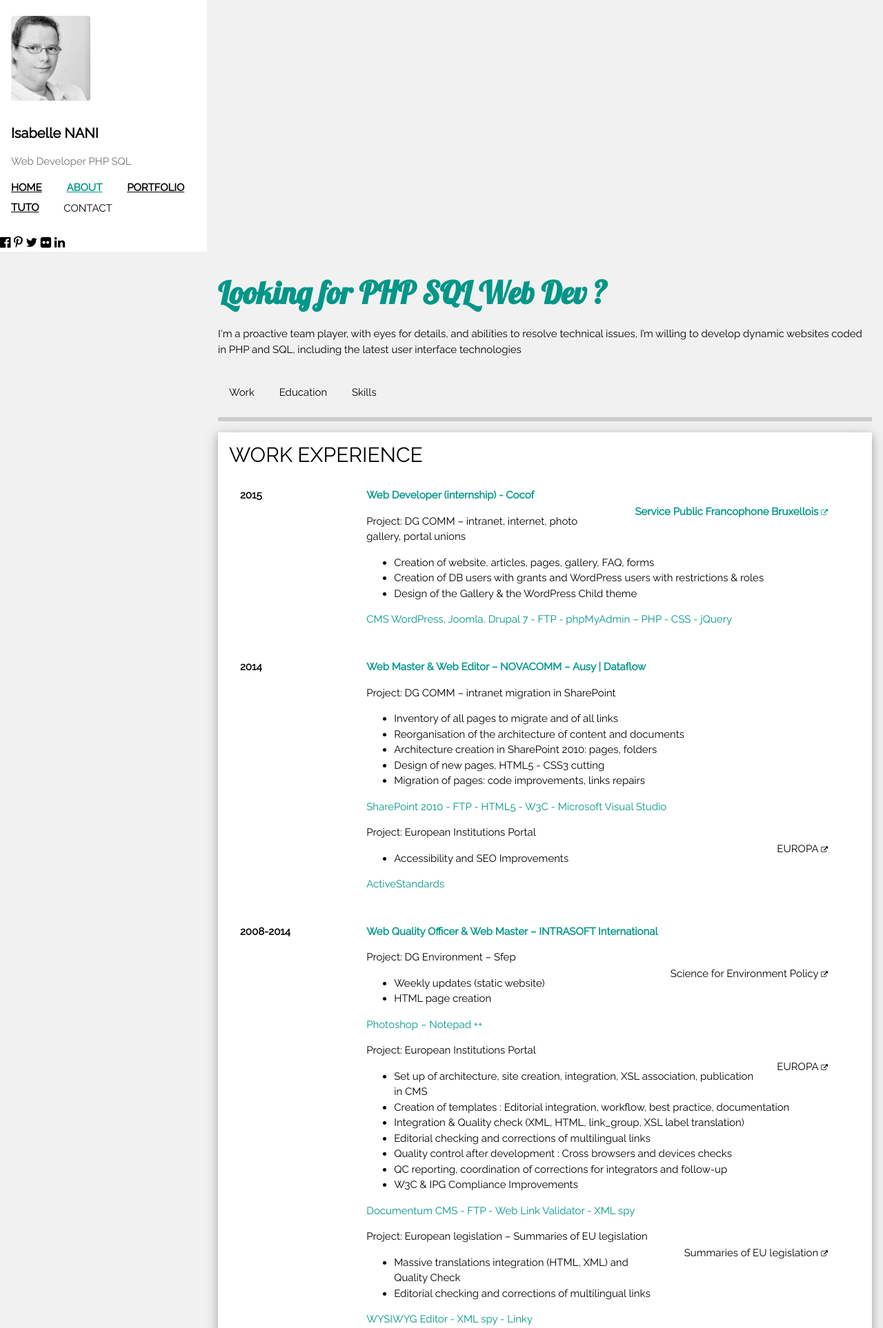
After one commit to iNani27/w3-portfolio, a PHP site: page /bootstrap_theinani/w3/about.php in a window 1280 px wide. The commit adds this page. Shown: the top 1926 px of the page at 69% size. Run offline with PHP 8.4, Linux system fonts and the light colour scheme; some libraries are stand-ins or nearby versions.

Commit message:
design, nav Signed-off-by:Isabelle Nani Dev <Isabelle Nani Dev@192.168.1.2>

```diff
--- /dev/null
+++ b/w3/about.php
@@ -0,0 +1,242 @@
+<?php
+include_once 'view/inc/meta.php';
+?>
+
+<body class="w3-light-grey w3-content" style="max-width:1600px">
+
+    <?php
+    /* include_once 'view/inc/nav.php'; */
+    ?>
+    <!-- Sidenav/menu -->
+    <nav class="w3-sidenav w3-collapse w3-white w3-animate-left" style="z-index:3;width:300px;"><br>
+        <div class="w3-container">
+            <a href="#" onclick="w3_close()" class="w3-hide-large w3-right w3-jumbo w3-padding-large" title="close menu">×</a>
+            <img src="view/img/isabelleNaniSqR.png" style="width:43%;" class="w3-round"><br><br>
+            <h4 class="w3-padding-0"><b>Isabelle</b>&nbsp;<span class="w3-animate-right"><b>NANI</b>&nbsp;</h4>
+            <p><span class="w3-animate-opacity w3-text-grey">Web Developer PHP SQL</span></p>
+        </div>
+        <a href="../w3/print/w3.css_resume.html" class="w3-padding">HOME</a>
+        <a href="about.php" class="w3-padding w3-text-teal">ABOUT</a>
+        <a href="index.php" class="w3-padding">PORTFOLIO</a>
+        <a href="#" class="w3-padding">TUTO</a>
+        <!-- Modal form contact - begin -->
+        <?php
+        include_once 'view/inc/modal.php';
+        ?>
+        <!-- Modal form contact - end -->
+
+
+        <div class="w3-section w3-padding-top w3-large">
+            <a href="#" class="w3-hover-white w3-hover-text-indigo w3-show-inline-block"><i class="fa fa-facebook-official"></i></a>
+            <a href="#" class="w3-hover-white w3-hover-text-red w3-show-inline-block"><i class="fa fa-pinterest-p"></i></a>
+            <a href="#" class="w3-hover-white w3-hover-text-light-blue w3-show-inline-block"><i class="fa fa-twitter"></i></a>
+            <a href="#" class="w3-hover-white w3-hover-text-grey w3-show-inline-block"><i class="fa fa-flickr"></i></a>
+            <a href="#" class="w3-hover-white w3-hover-text-indigo w3-show-inline-block"><i class="fa fa-linkedin"></i></a>
+        </div>
+    </nav>
+
+
+    <!-- Overlay effect when opening sidenav on small screens -->
+    <div class="w3-overlay w3-hide-large w3-animate-opacity" onclick="w3_close()" style="cursor:pointer" title="close side menu"></div>
+
+    <!-- !PAGE CONTENT! -->
+    <div class="w3-main" style="margin-left:300px">
+
+
+        <!-- Header -->
+        <header class="w3-container">
+            <a href="#"><img src="img/isabelleNaniSqR.png" style="width:65px;" class="w3-circle w3-right w3-margin w3-hide-large w3-hover-opacity"></a>
+            <span class="w3-opennav w3-hide-large w3-xxlarge w3-hover-text-grey" onclick="w3_open()"><i class="fa fa-bars"></i></span>
+            <h1 class="w3-animate-opacity w3-font-3 w3-text-teal w3-lobster font-effect-brick-sign"><b>Looking for PHP SQL Web Dev ?</b></h1>
+            <p>I'm a proactive team player, with eyes for details, and abilities to resolve technical issues, I’m willing to develop
+                dynamic websites coded in PHP and SQL, including the latest user interface technologies
+            </p>
+            <div class="w3-section w3-bottombar w3-padding-16">
+
+                <a href="#work"><button class="w3-btn"> Work </button></a>
+
+                <a href="#educ"><button class="w3-btn"> Education</button></a>
+                <a href="#skills"><button class="w3-btn"> Skills</button></a>
+            </div>
+        </header>
+
+        <!-- Work -->
+        <div class="w3-container w3-margin-bottom">
+            <div class="w3-card-4">
+                <div class="w3-container w3-white">
+                    <h2><a id="work"></a>WORK EXPERIENCE</h2>
+                    <div class="w3-row">
+                        <div class="w3-col w3-container" style="width:20%"><p><b>2015</b></p>
+                        </div>
+                        <div class="w3-rest w3-container w3-margin-bottom">
+                            <p class="w3-text-teal">
+                                <b>
+                                    Web Developer (internship) - Cocof <a class="w3-btn w3-hover-teal w3-margin w3-right" target="blank" href="http://www.spfb.brussels/" title="spfb"> Service Public Francophone Bruxellois <i class="w3-tiny fa fa-external-link"> </i></a>
+                                </b>
+                            </p>
+                            <p>Project: DG COMM – intranet, internet, photo gallery, portal unions</p>
+                            <ul>
+                                <li>Creation of website, articles, pages, gallery, FAQ, forms</li>
+                                <li>Creation of DB users with grants and WordPress users with restrictions & roles</li>
+                                <li>Design of the Gallery & the WordPress Child theme</li>
+                            </ul>
+                            <p class="w3-text-teal">CMS WordPress, Joomla, Drupal 7 - FTP - phpMyAdmin – PHP - CSS - jQuery </p>
+                        </div>
+                    </div>
+                    <div class="w3-row">
+                        <div class="w3-col w3-container" style="width:20%"><p><b>2014</b></p>
+                        </div>
+                        <div class="w3-rest w3-container w3-margin-bottom">
+                            <p class="w3-text-teal">
+                                <b>Web Master & Web Editor – NOVACOMM – Ausy | Dataflow
+                                </b>
+                            </p>
+                            <p>Project: DG COMM – intranet migration in SharePoint</p>
+                            <ul>
+                                <li>Inventory of all pages to migrate and of all links</li>
+                                <li>Reorganisation of the architecture of content and documents</li>
+                                <li>Architecture creation in SharePoint 2010: pages, folders</li>
+                                <li>Design of new pages, HTML5 - CSS3 cutting</li>
+                                <li>Migration of pages: code improvements, links repairs</li>
+                            </ul>
+                            <p class="w3-text-teal">SharePoint 2010 - FTP - HTML5 - W3C - Microsoft Visual Studio</p>
+
+                            <p>Project: European Institutions Portal
+                                <a class="w3-btn w3-hover-teal w3-margin w3-right" target="blank" href="http://europa.eu/index_en.htm" title="Europa"> EUROPA <i class="w3-tiny fa fa-external-link"> </i></a></b>
+                            </p>
+                            <ul>
+                                <li>Accessibility and SEO Improvements</li>
+                            </ul>
+                            <p class="w3-text-teal">ActiveStandards</p>
+                        </div>
+
+                    </div>
+                    <div class="w3-row">
+                        <div class="w3-col w3-container" style="width:20%"><p><b>2008-2014</b></p>
+                        </div>
+                        <div class="w3-rest w3-container w3-margin-bottom">
+                            <p class="w3-text-teal"><b>Web Quality Officer & Web Master – INTRASOFT International </b></p>
+                            <p>Project: DG Environment – Sfep
+                                <a class="w3-btn w3-hover-teal w3-margin w3-right" target="blank" href="http://ec.europa.eu/environment/integration/research/newsalert/index_en.htm" title="Science for Environment Policy"> Science for Environment Policy <i class="w3-tiny fa fa-external-link"> </i></a>
+                            </p>
+                            <ul>
+                                <li>Weekly updates (static website)</li>
+                                <li>HTML page creation</li>
+                            </ul>
+                            <p class="w3-text-teal">Photoshop – Notepad ++  </p>
+
+                            <p>Project: European Institutions Portal
+                                <a class="w3-btn w3-hover-teal w3-margin w3-right" target="blank" href="http://europa.eu/index_en.htm" title="Europa"> EUROPA <i class="w3-tiny fa fa-external-link"> </i></a></b>
+                            </p>
+                            <ul>
+                                <li>Set up of architecture, site creation, integration,  XSL association, publication in CMS </li>
+                                <li>Creation of templates : Editorial integration, workflow, best practice, documentation</li>
+                                <li>Integration & Quality check (XML, HTML, link_group, XSL label translation)</li>
+                                <li>Editorial checking and corrections of multilingual links</li>
+                                <li>Quality control after development : Cross browsers and devices checks</li>
+                                <li>QC reporting, coordination of corrections for integrators and follow-up</li>
+                                <li>W3C & IPG Compliance Improvements</li>
+                            </ul>
+                            <p class="w3-text-teal">Documentum CMS - FTP - Web Link Validator - XML spy</p>
+
+                            <p>Project: European legislation – Summaries of EU legislation
+                                <a class="w3-btn w3-hover-teal w3-margin w3-right" target="blank" href="http://europa.eu/legislation_summaries/index_en.htm" title="Summaries of EU legislation"> Summaries of EU legislation <i class="w3-tiny fa fa-external-link"> </i></a>
+                            </p>
+                            <ul>
+                                <li>Massive translations integration (HTML, XML) and Quality Check</li>
+                                <li>Editorial checking and corrections of multilingual links</li>
+                            </ul>
+                            <p class="w3-text-teal">WYSIWYG Editor - XML spy - Linky</p>
+
+                            <p>Project: European Commission – European Commission News
+                                <a class="w3-btn w3-hover-teal w3-margin w3-right" target="blank" href="http://ec.europa.eu/index_en.htm" title="European Commission News"> European Commission News <i class="w3-tiny fa fa-external-link"> </i></a>
+                            </p>
+                            <ul>
+                                <li>Daily updates</li>
+                            </ul>
+                            <p class="w3-text-teal">Documentum CMS – FTP</p>
+                        </div>
+                    </div>
+                    <div class="w3-row">
+                        <div class="w3-col w3-container" style="width:20%"><p><b>1983-2007</b></p>
+                        </div>
+                        <div class="w3-rest w3-container w3-margin-bottom">
+                            <p class="w3-text-teal"><b>Artistic career: painter, interior designer, street scenographer & event coordinator, ballet dancer, musician</b></p>
+                            <p>North parade 2000 co-scenographer
+                                <a class="w3-btn w3-hover-teal w3-right" target="blank" href="http://2000.zinneke.org/p1c.htm" title="Zinneke Parade - Le Mariage de Mimouna">Zinneke Parade | <em>Le Mariage de Mimouna</em>  <i class="w3-tiny fa fa-external-link"></i></a>
+                            </p>
+                        </div>
+                    </div>
+                </div>
+            </div>
+        </div>
+
+        <!-- Education -->
+        <div class="w3-container w3-margin-bottom">
+            <div class="w3-card-4">
+                <div class="w3-container w3-white">
+                    <h2><a id="educ"></a>EDUCATION</h2>
+                    <div class="w3-row">
+                        <div class="w3-col w3-container" style="width:20%"><p><b>2014-2015</b></p>
+                        </div>
+                        <div class="w3-rest w3-container">
+                            <p>Web Developer – PHP | SQL | AJAX | jQuery | HTML5 | CSS3 – CF2m (Brussels)
+                                <a class="w3-btn w3-hover-teal w3-right" target="blank" href="http://www.cf2m.be/portfolio/web1/" title="Isabelle NANI @ CF2m">Portfolio de formation Web DEV  <i class="w3-tiny fa fa-external-link"></i></a></p>
+                        </div>
+                    </div>
+                    <div class="w3-row">
+                        <div class="w3-col w3-container" style="width:20%"><p><b>2014</b></p>
+                        </div>
+                        <div class="w3-rest w3-container">
+                            <p>Drupal CMS – CogniTic (Brussels)</p>
+                        </div>
+                    </div>
+                    <div class="w3-row">
+                        <div class="w3-col w3-container" style="width:20%"><p><b>2013</b></p>
+                        </div>
+                        <div class="w3-rest w3-container">
+                            <p>HTML5 | CSS3 | jQuery – Cefora (Brussels)</p>
+                        </div>
+                    </div>
+                    <div class="w3-row">
+                        <div class="w3-col w3-container" style="width:20%"><p><b>2007-2008</b></p>
+                        </div>
+                        <div class="w3-rest w3-container">
+                            <p>Web support assistant (Web Master) – Interface 3 (Brussels)</p>
+                        </div>
+                    </div>
+                    <div class="w3-row">
+                        <div class="w3-col w3-container" style="width:20%"><p><b>1983-2007</b></p>
+                        </div>
+                        <div class="w3-rest w3-container w3-margin-bottom">
+                            <p>Artistic background </p>
+                        </div>
+                    </div>
+                </div>
+            </div>
+        </div>
+
+        <!-- Footer - begin -->
+        <?php
+        include_once 'view/inc/footer.php';
+        ?>
+        <!-- Footer - end -->
+
+        <!-- End page content -->
+    </div>
+
+    <script>
+                // Script to open and close sidenav
+                function w3_open() {
+                    document.getElementsByClassName("w3-sidenav")[0].style.display = "block";
+                    document.getElementsByClassName("w3-overlay")[0].style.display = "block";
+                }
+
+                function w3_close() {
+                    document.getElementsByClassName("w3-sidenav")[0].style.display = "none";
+                    document.getElementsByClassName("w3-overlay")[0].style.display = "none";
+                }
+    </script>
+
+</body>
+</html>
--- a/w3/print/w3.css_resume.html
+++ b/w3/print/w3.css_resume.html
@@ -239,7 +239,7 @@
                             <div class="w3-col w3-container" style="width:20%"><p><b>1983-2007</b></p>
                             </div>
                             <div class="w3-rest w3-container w3-margin-bottom">
-                                <p>Artistic & autodidacte education </p>
+                                <p>Artistic background </p>
                             </div>
                         </div>
                     </div>
--- a/w3/view/inc/footer.php
+++ b/w3/view/inc/footer.php
@@ -2,9 +2,11 @@
         <footer class="w3-container w3-padding-32 w3-white">
             <div class="w3-row-padding">
                 <div class="w3-third">
-                    <h3>FOOTER</h3>
-                    <p>Praesent tincidunt sed tellus ut rutrum. Sed vitae justo condimentum, porta lectus vitae, ultricies congue gravida diam non fringilla.</p>
-                    <p>Powered by <a href="https://github.com/iNani27" target="_blank">iNani27</a></p>
+                    <h3>Disclamer</h3>
+                    <p>This website has been done as part of an implementation of acquired skills<br />
+                        Please keep in mind that all pictures are the property of their owners
+                        </p>
+                    <p>Development & Implementation by <a href="https://github.com/iNani27" target="_blank">iNani27</a></p>
                 </div>
 
                 <div class="w3-third">
@@ -26,7 +28,7 @@
                 <div class="w3-third">
 
                      <!-- Skills - begin  -->
-                    <h3><i class="fa fa-code w3-xlarge w3-margin-right"></i>SKILLS</h3>
+                    <h3 id="skills"><i class="fa fa-code w3-xlarge w3-margin-right"></i>SKILLS</h3>
                           <p>
                             <span class="w3-tag w3-teal w3-margin-bottom">PHP
                             </span>
--- a/w3/view/inc/nav.php
+++ b/w3/view/inc/nav.php
@@ -7,8 +7,8 @@
                 <p><span class="w3-animate-opacity w3-text-grey">Web Developer PHP SQL</span></p>
             </div>
             <a href="../w3/print/w3.css_resume.html" class="w3-padding">HOME</a>
-            <a href="#" class="w3-padding">ABOUT</a>
-            <a href="w3/index.php" class="w3-padding  w3-text-teal">PORTFOLIO</a>
+            <a href="about.php" class="w3-padding">ABOUT</a>
+            <a href="w3/index.php" class="w3-padding w3-text-teal">PORTFOLIO</a>
             <a href="#" class="w3-padding">TUTO</a>
             <!-- Modal form contact - begin -->
             <?php
```
Also changed, not shown: w3/index.php (+54 -40 lines), w3/view/img/bott.JPG, w3/view/img/bs.JPG, w3/view/img/ciel.JPG, w3/view/img/interior.JPG, w3/view/img/monet.JPG, w3/view/img/prefo.JPG, w3/view/img/schuiten.JPG, w3/view/img/since.JPG, w3/view/img/summer_style.JPG.
